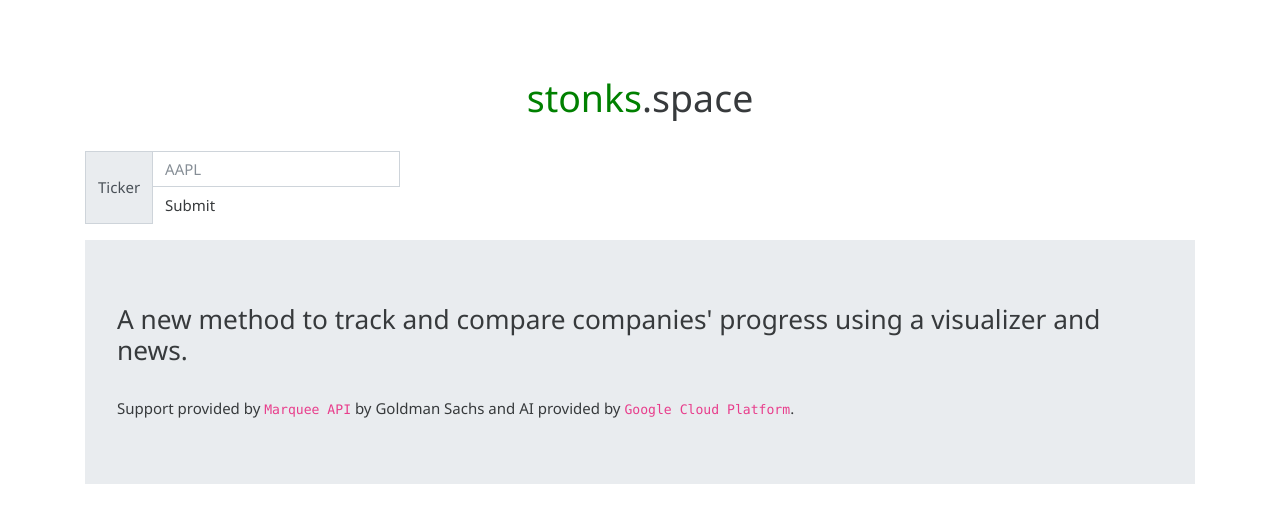
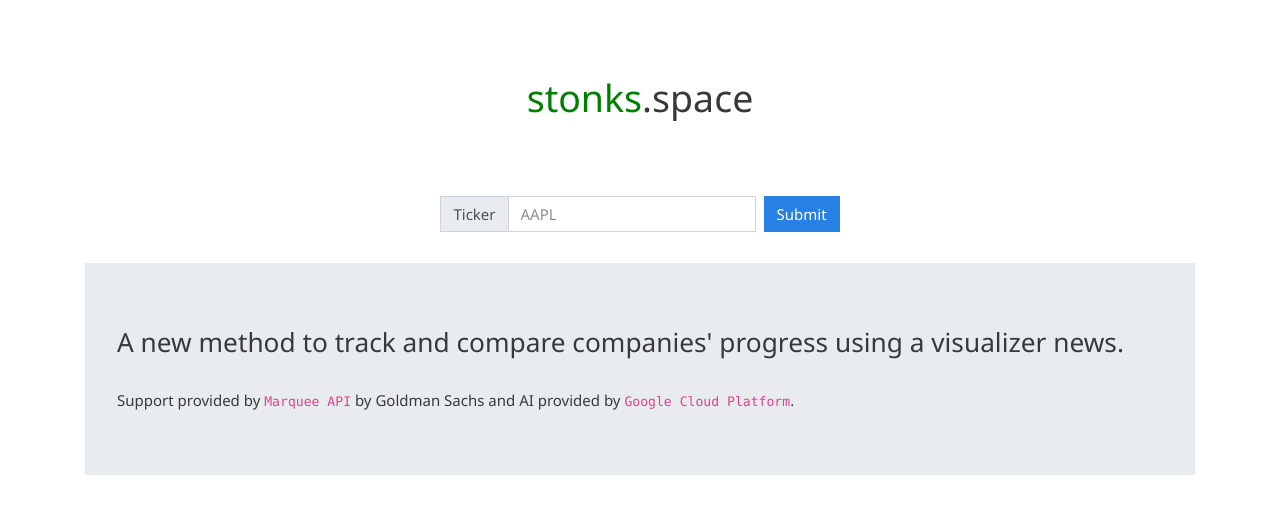
Before and after one commit to dwang/pennapps-2019f, a Flask app: page / in a window 1280 px wide. Shown: the top 523 px of the page. Run offline with Flask 2, Linux system fonts and the light colour scheme; some libraries are stand-ins or nearby versions.

Commit message:
fix: center input

```diff
--- a/app/templates/index.html
+++ b/app/templates/index.html
@@ -19,22 +19,34 @@
             <div class="col-md-3"></div>
         </div>
 
+        <br> <br> <br>
+
+        <div class="row">
+            <div class="col"></div>
+            <div class="col"></div>
+            <div class="col-md-auto">
+                <form class="form-inline">
+                    <label class="sr-only" for="inlineFormInputGroupUsername2">AAPL</label>
+                    <div class="col-xs-4 input-group mb-2 mr-sm-2">
+                        <div class="input-group-prepend">
+                            <div class="input-group-text">Ticker</div>
+                        </div>
+
+                        <input type="text" class="form-control input-lg" id="inputlg" placeholder="AAPL">
+                    </div>
+
+                    <button type="submit" class="btn btn-primary mb-2" >Submit</button>
+                </form>
+            </div>
+            <div class="col"></div>
+            <div class="col"></div>
+
+        </div>
+
         <br>
 
-        <div class="input-group mb-3">
-            <div class="input-group-prepend">
-                <span class="input-group-text" id="basic-addon1">Ticker</span>
-            </div>
-            <form method="POST" action="/dashboard">
-                    <input type="text" name="ticker" class="form-control input-field" placeholder="AAPL" aria-label="Ticker"
-                    aria-describedby="basic-addon1">
-                    <button class="btn" name="submit">Submit</button>
-            </form>
-        </div>
-
         <div class="jumbotron">
-            <h3>A new method to track and compare companies' progress using a visualizer and
-                news.</h3>
+            <h3>A new method to track and compare companies' progress using a visualizer news.</h3>
             <br>
             <span class="made">Support provided by <code class="color">Marquee API</code> by Goldman Sachs and AI
                 provided by <code class="color">Google Cloud Platform</code>.</span>
```
